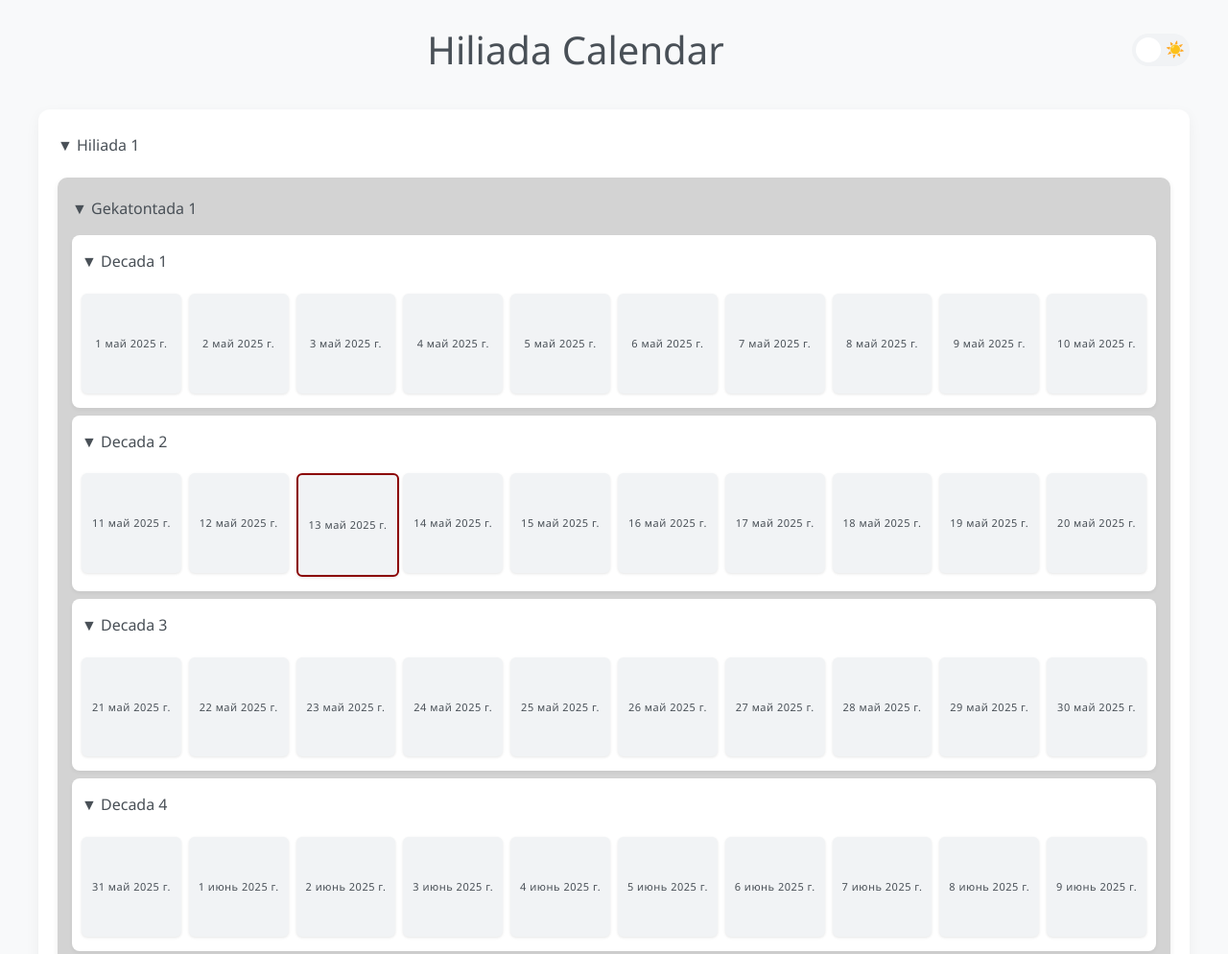
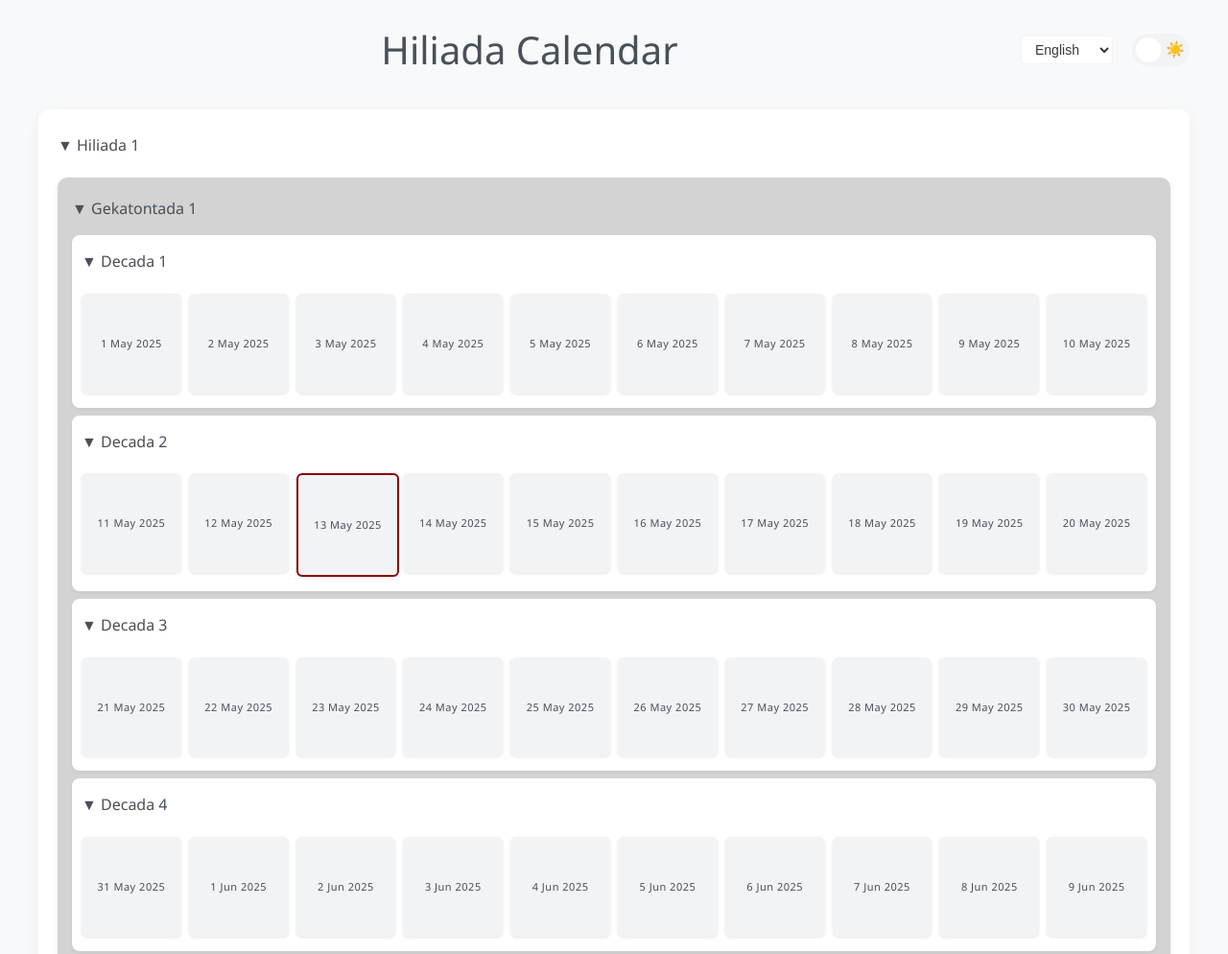
Before and after one commit to Amsans/amra-calendar, a plain HTML site: page index.html in a window 1280 px wide. Shown: the top 994 px of the page at 96% size. Drawn offline with Linux system fonts and the light colour scheme.

Commit message:
Add multilanguage support

```diff
--- a/app.js
+++ b/app.js
@@ -5,6 +5,12 @@ function createDayElement(dayNumber, date) {
     day.className = 'day';
     if (date.setHours(0,0,0,0) === TODAY.setHours(0,0,0,0)) {
         day.classList.add('today');
+
+        // Add today indicator (for screen readers)
+        const todayIndicator = document.createElement('span');
+        todayIndicator.className = 'sr-only';
+        todayIndicator.textContent = getTranslation('today');
+        day.appendChild(todayIndicator);
     }
 
     // Tooltip
@@ -12,7 +18,10 @@ function createDayElement(dayNumber, date) {
 
     const label = document.createElement('div');
     label.className = 'day-label';
-    label.textContent = `${date.getDate()} ${date.toLocaleString('ru-RU', {
+
+    // Use the current language locale for date formatting
+    const currentLocale = getTranslation('locale');
+    label.textContent = `${date.getDate()} ${date.toLocaleString(currentLocale, {
         month: 'short',
         year: 'numeric'
     })}`;
@@ -74,16 +83,37 @@ function generateCalendar(rootEl) {
                     currentDate.setDate(currentDate.getDate() + 1);
                 }
 
-                decadas.push(createGroup(`Decada ${d + 1}`, 'decada', days));
+                const decadaLabel = `${getTranslation('decada')} ${d + 1}`;
+                decadas.push(createGroup(decadaLabel, 'decada', days));
             }
 
-            gekatontadas.push(createGroup(`Gekatontada ${g + 1}`, 'gekatontada', decadas));
+            const gekatontadaLabel = `${getTranslation('gekatontada')} ${g + 1}`;
+            gekatontadas.push(createGroup(gekatontadaLabel, 'gekatontada', decadas));
         }
 
-        hiliada.push(createGroup(`Hiliada ${h + 1}`, 'hiliada', gekatontadas));
+        const hiliadaLabel = `${getTranslation('hiliada')} ${h + 1}`;
+        hiliada.push(createGroup(hiliadaLabel, 'hiliada', gekatontadas));
     }
 
     hiliada.forEach(h => rootEl.appendChild(h));
+}
+
+// Language selector functionality
+function initLanguageSelector() {
+    const languageSelect = document.querySelector('#language-select');
+    const currentLang = getCurrentLanguage();
+
+    // Set initial language
+    languageSelect.value = currentLang;
+    document.documentElement.setAttribute('lang', currentLang);
+
+    // Update page translations
+    updatePageTranslations();
+
+    // Listen for language changes
+    languageSelect.addEventListener('change', function() {
+        setLanguage(this.value);
+    });
 }
 
 // Theme switcher functionality
@@ -121,6 +151,9 @@ function initThemeSwitch() {
 }
 
 document.addEventListener('DOMContentLoaded', () => {
+    // Initialize language selector before generating calendar
+    initLanguageSelector();
+
     const root = document.getElementById('calendar-root');
     generateCalendar(root);
     initThemeSwitch();
--- a/index.html
+++ b/index.html
@@ -4,12 +4,21 @@
   <meta charset="UTF-8" />
   <meta name="description" content="Amra Calendar">
   <meta name="viewport" content="width=device-width, initial-scale=1.0" />
-  <title>Hiliada Calendar</title>
+  <title>Calendar</title>
   <link rel="stylesheet" href="style.css" />
 </head>
 <body>
 <header>
-  <h1>Hiliada Calendar</h1>
+  <h1>Calendar</h1>
+  <div class="header-controls">
+    <div class="language-selector">
+      <select id="language-select" aria-label="Select language">
+        <option value="en">English</option>
+        <option value="ru">Русский</option>
+        <option value="es">Español</option>
+        <option value="fr">Français</option>
+      </select>
+    </div>
     <div class="theme-switch-wrapper">
       <label class="theme-switch" for="checkbox">
         <input type="checkbox" id="checkbox" aria-label="Toggle dark mode" />
@@ -19,9 +28,11 @@
         </span>
       </label>
     </div>
+  </div>
 </header>
 <div id="calendar-root"></div>
 
+<script src="translations.js"></script>
 <script src="app.js"></script>
 </body>
 </html>
--- a/style.css
+++ b/style.css
@@ -73,11 +73,44 @@ h1 {
     text-align: center;
 }
 
+/* Header controls styles */
+.header-controls {
+    display: flex;
+    align-items: center;
+    gap: 20px;
+}
+
+/* Language selector styles */
+.language-selector {
+    display: flex;
+    align-items: center;
+}
+
+.language-selector select {
+    padding: 5px 10px;
+    border-radius: 4px;
+    border: 1px solid var(--bg-day);
+    background-color: var(--bg-container);
+    color: var(--text-main);
+    font-size: 14px;
+    cursor: pointer;
+    transition: all var(--transition-speed) ease;
+}
+
+.language-selector select:hover {
+    border-color: var(--text-toggle-hover);
+}
+
+.language-selector select:focus {
+    outline: none;
+    border-color: var(--text-toggle-hover);
+    box-shadow: 0 0 0 2px rgba(34, 139, 230, 0.3);
+}
+
 /* Theme switch styles */
 .theme-switch-wrapper {
     display: flex;
     align-items: center;
-    margin-left: 20px;
 }
 
 .theme-switch {
@@ -144,8 +177,10 @@ input:checked + .slider:before {
         flex-direction: column;
     }
 
-    .theme-switch-wrapper {
-        margin: 15px 0 0 0;
+    .header-controls {
+        margin-top: 15px;
+        width: 100%;
+        justify-content: center;
     }
 }
 
@@ -256,6 +291,19 @@ input:checked + .slider:before {
     }
 }
 
+/* Accessibility - Screen reader only */
+.sr-only {
+    position: absolute;
+    width: 1px;
+    height: 1px;
+    padding: 0;
+    margin: -1px;
+    overflow: hidden;
+    clip: rect(0, 0, 0, 0);
+    white-space: nowrap;
+    border: 0;
+}
+
 /* Modern scrollbar styling */
 ::-webkit-scrollbar {
     width: 8px;
--- /dev/null
+++ b/translations.js
@@ -0,0 +1,110 @@
+// Translations for Amra Calendar
+const translations = {
+    en: {
+        // UI elements
+        title: 'Hiliada Calendar',
+        darkMode: 'Toggle dark mode',
+        // Calendar structure
+        hiliada: 'Hiliada',
+        gekatontada: 'Gekatontada',
+        decada: 'Decada',
+        // Date format
+        locale: 'en-US',
+        today: 'Today'
+    },
+    ru: {
+        // UI elements
+        title: 'Календарь Хилиада',
+        darkMode: 'Переключить темный режим',
+        // Calendar structure
+        hiliada: 'Хилиада',
+        gekatontada: 'Гекатонтада',
+        decada: 'Декада',
+        // Date format
+        locale: 'ru-RU',
+        today: 'Сегодня'
+    },
+    es: {
+        // UI elements
+        title: 'Calendario Hiliada',
+        darkMode: 'Alternar modo oscuro',
+        // Calendar structure
+        hiliada: 'Hiliada',
+        gekatontada: 'Gekatontada',
+        decada: 'Década',
+        // Date format
+        locale: 'es-ES',
+        today: 'Hoy'
+    },
+    fr: {
+        // UI elements
+        title: 'Calendrier Hiliada',
+        darkMode: 'Basculer en mode sombre',
+        // Calendar structure
+        hiliada: 'Hiliada',
+        gekatontada: 'Gekatontada',
+        decada: 'Décade',
+        // Date format
+        locale: 'fr-FR',
+        today: 'Aujourd\'hui'
+    }
+};
+
+// Function to get translation
+function getTranslation(key, lang) {
+    const currentLang = lang || getCurrentLanguage();
+    return translations[currentLang][key] || translations['en'][key] || key;
+}
+
+// Function to get current language from localStorage or default to browser language
+function getCurrentLanguage() {
+    const lang = localStorage.getItem('language') ||
+        navigator.language.split('-')[0] ||
+        'en';
+
+    // Check if the language is supported, otherwise fall back to English
+    return translations[lang] ? lang : 'en';
+}
+
+// Function to set language
+function setLanguage(lang) {
+    if (translations[lang]) {
+        localStorage.setItem('language', lang);
+        document.documentElement.setAttribute('lang', lang);
+        updatePageTranslations();
+        return true;
+    }
+    return false;
+}
+
+// Function to update all translations on the page
+function updatePageTranslations() {
+    const lang = getCurrentLanguage();
+
+    // Update page title
+    document.title = getTranslation('title', lang);
+
+    // Update header title
+    const headerTitle = document.querySelector('header h1');
+    if (headerTitle) {
+        headerTitle.textContent = getTranslation('title', lang);
+    }
+
+    // Update dark mode toggle aria-label
+    const darkModeToggle = document.querySelector('#checkbox');
+    if (darkModeToggle) {
+        darkModeToggle.setAttribute('aria-label', getTranslation('darkMode', lang));
+    }
+
+    // Regenerate calendar with new language
+    const calendarRoot = document.getElementById('calendar-root');
+    if (calendarRoot) {
+        calendarRoot.innerHTML = '';
+        generateCalendar(calendarRoot);
+    }
+}
+
+// Get available languages
+function getAvailableLanguages() {
+    return Object.keys(translations);
+}
```
Lines whose indentation alone changed are shown as unchanged.
